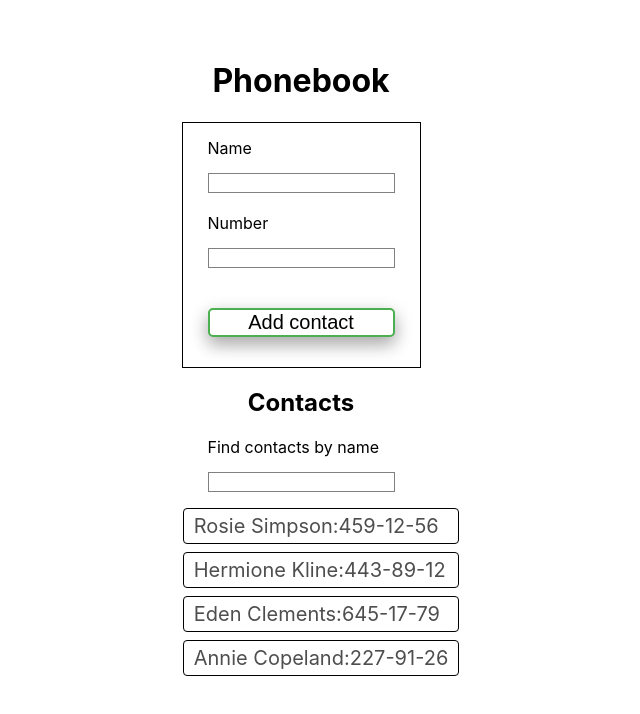
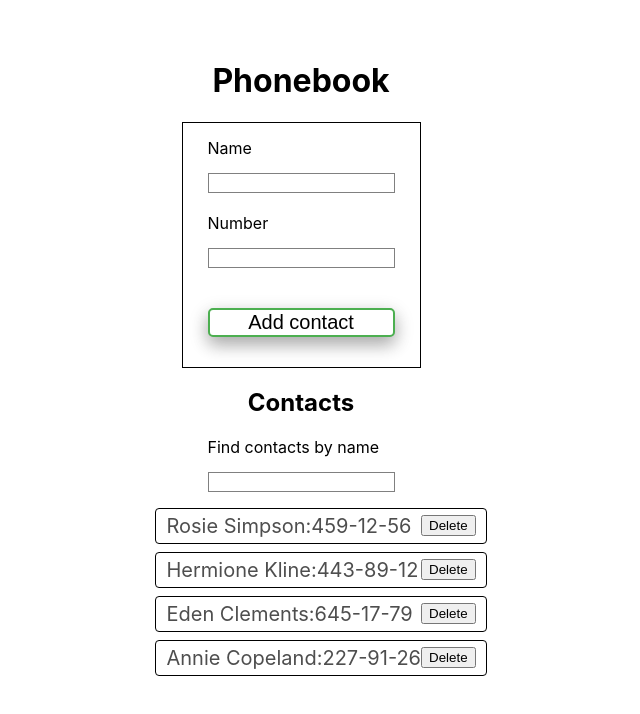
Before and after one commit to AnastasiaCarlii/goit-react-hw-02-phonebook, a React (Create React App) app: page / in a window 1280 px wide. Shown: the top 714 px of the page, without its empty margins (339-979 px from the left). Built offline with nearby package versions, Linux system fonts and the light colour scheme.

Commit message:
finishing tasks

```diff
--- a/src/components/App.jsx
+++ b/src/components/App.jsx
@@ -20,10 +20,15 @@ class App extends Component {
 
   formSubmitData = data => {
     const currentContact = this.state.contacts.find(
-      contact => contact.name.toLowerCase() === data.name.toLowerCase()
+      contact =>
+        contact.name.toLowerCase() === data.name.toLowerCase() ||
+        contact.number === data.number
     );
     if (currentContact) {
-      alert(`${currentContact.name} is already in your contacts`);
+      alert(
+        `${currentContact.name} or ${currentContact.number} is already in your contacts`
+      );
+
       return;
     }
 
@@ -46,7 +51,15 @@ class App extends Component {
   filterContacts = () => {
     const { contacts, filter } = this.state;
 
-    return contacts.filter(contact => contact.name.includes(filter));
+    return contacts.filter(contact =>
+      contact.name.toLowerCase().includes(filter.toLowerCase())
+    );
+  };
+
+  deleteContacts = id => {
+    this.setState(prevState => ({
+      contacts: prevState.contacts.filter(contact => contact.id !== id),
+    }));
   };
 
   render() {
@@ -55,10 +68,22 @@ class App extends Component {
       <div className={css.container}>
         <h1>Phonebook</h1>
         <ContactForm onSubmit={this.formSubmitData} />
+        <h2>Contacts</h2>
+        {this.state.contacts.length > 0 && (
+          <SearchFilter value={filter} onChange={this.changeFilter} />
+        )}
 
-        <h2>Contacts</h2>
-        <SearchFilter value={filter} onChange={this.changeFilter} />
-        <ContactList contacts={this.filterContacts()} />
+        {this.filterContacts().length > 0 ? (
+          <>
+            {' '}
+            <ContactList
+              contacts={this.filterContacts()}
+              onDelete={this.deleteContacts}
+            />
+          </>
+        ) : (
+          <p>you dont have contacts</p>
+        )}
       </div>
     );
   }
--- a/src/components/ContactForm/ContactForm.jsx
+++ b/src/components/ContactForm/ContactForm.jsx
@@ -27,24 +27,28 @@ class ContactForm extends Component {
         <label>
           Name
           <input
+            pattern="^[a-zA-Zа-яА-Я]+(([' \-][a-zA-Zа-яА-Я ])?[a-zA-Zа-яА-Я]*)*$"
             className={css.formInput}
             autoComplete="off"
             type="text"
             name="name"
             value={name}
             onChange={this.handleChange}
+            required
           />
         </label>
 
         <label>
           Number
           <input
+            pattern="\+?\d{1,4}?[ .\-\s]?\(?\d{1,3}?\)?[ .\-\s]?\d{1,4}[ .\-\s]?\d{1,4}[ .\-\s]?\d{1,9}"
             className={css.formInput}
             autoComplete="off"
             type="text"
             name="number"
             value={number}
             onChange={this.handleChange}
+            required
           />
         </label>
 
--- a/src/components/ContactList/ContactList.jsx
+++ b/src/components/ContactList/ContactList.jsx
@@ -1,11 +1,17 @@
 import { ContactListItem } from 'components/ContactListItem/ContactListItem';
 import React from 'react';
 
-export const ContactList = ({ contacts }) => {
+export const ContactList = ({ contacts, onDelete }) => {
   return (
     <ul>
       {contacts.map(({ id, name, number }) => (
-        <ContactListItem key={id} id={id} name={name} number={number} />
+        <ContactListItem
+          key={id}
+          id={id}
+          name={name}
+          number={number}
+          onDelete={onDelete}
+        />
       ))}
     </ul>
   );
--- a/src/components/ContactListItem/ContactListItem.jsx
+++ b/src/components/ContactListItem/ContactListItem.jsx
@@ -1,11 +1,14 @@
 import css from './ContactListItem.module.css';
 
-export const ContactListItem = ({ id, name, number }) => {
+export const ContactListItem = ({ id, name, number, onDelete }) => {
   return (
-    <li className={css.listItem} key={id}>
+    <li className={css.listItem}>
       <span className={css.contactItem}>
         {name}:{number}
       </span>
+      <button type="button" onClick={() => onDelete(id)}>
+        Delete
+      </button>
     </li>
   );
 };
```
